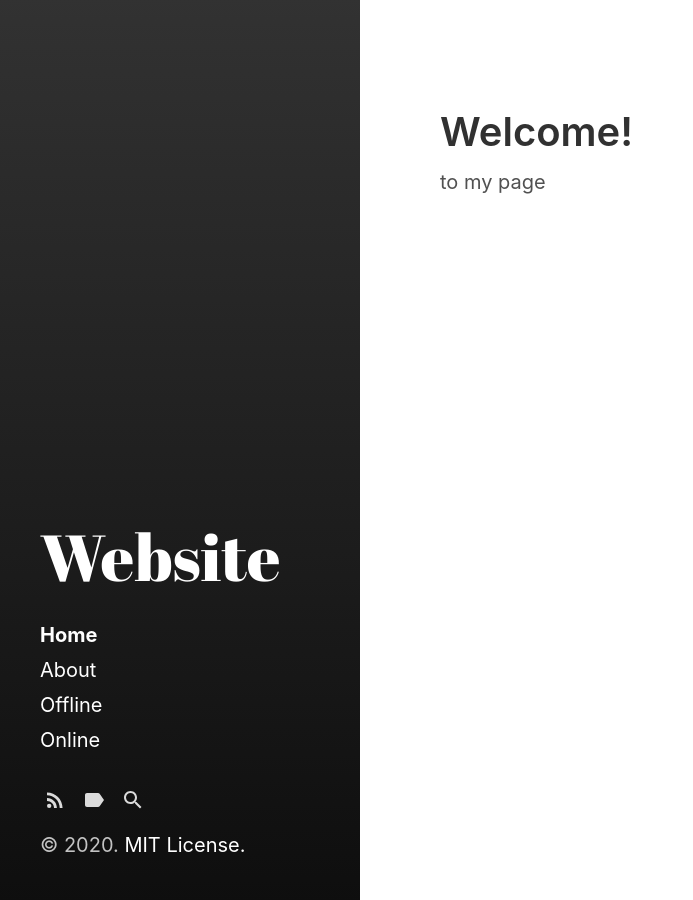
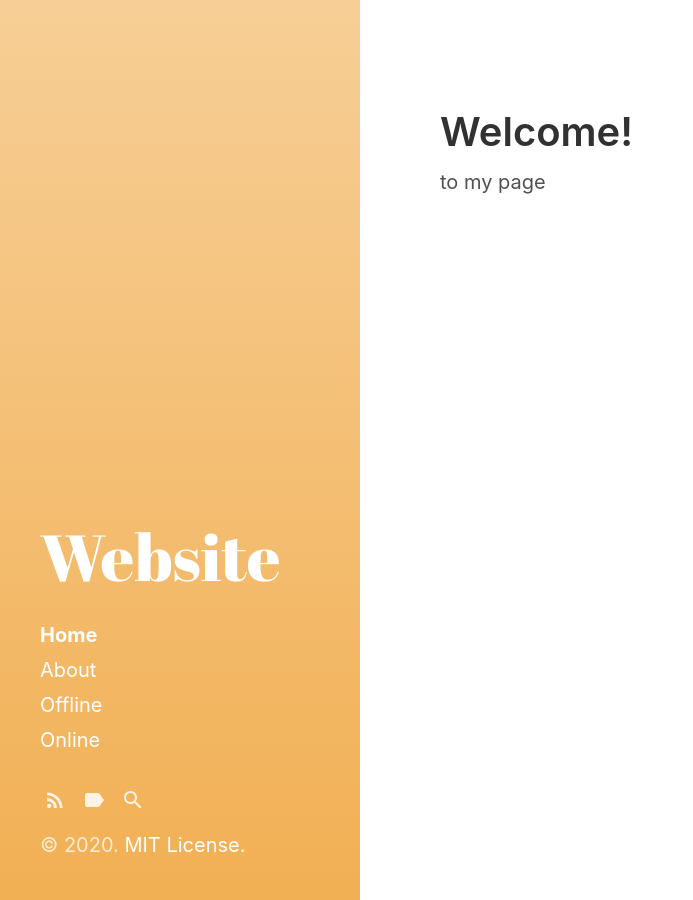
Before and after one commit to jyang123-bit/Website, a Jekyll site: the page built from index.html, in a window 1280 px wide. Shown: the whole page, without its empty margins (0-693 px from the left). Built offline with Jekyll 4.4.1, drawn with Linux system fonts in a browser that asks for light colours; the list of posts is cut into pages by our own code.

Commit message:
Update _variables.scss

```diff
--- a/_sass/hydeout/_variables.scss
+++ b/_sass/hydeout/_variables.scss
@@ -42,7 +42,7 @@ $code-font-family: Menlo, Monaco, 'Courier New', monospace !default;
 $code-color: #bf616a !default;
 
 // Hyde theming
-$sidebar-bg-color: #202020 !default;
+$sidebar-bg-color: #f4bf75 !default;
 $sidebar-fg-color: #fff !default;
 $sidebar-sticky: true !default;
 $layout-reverse: false !default;
```
